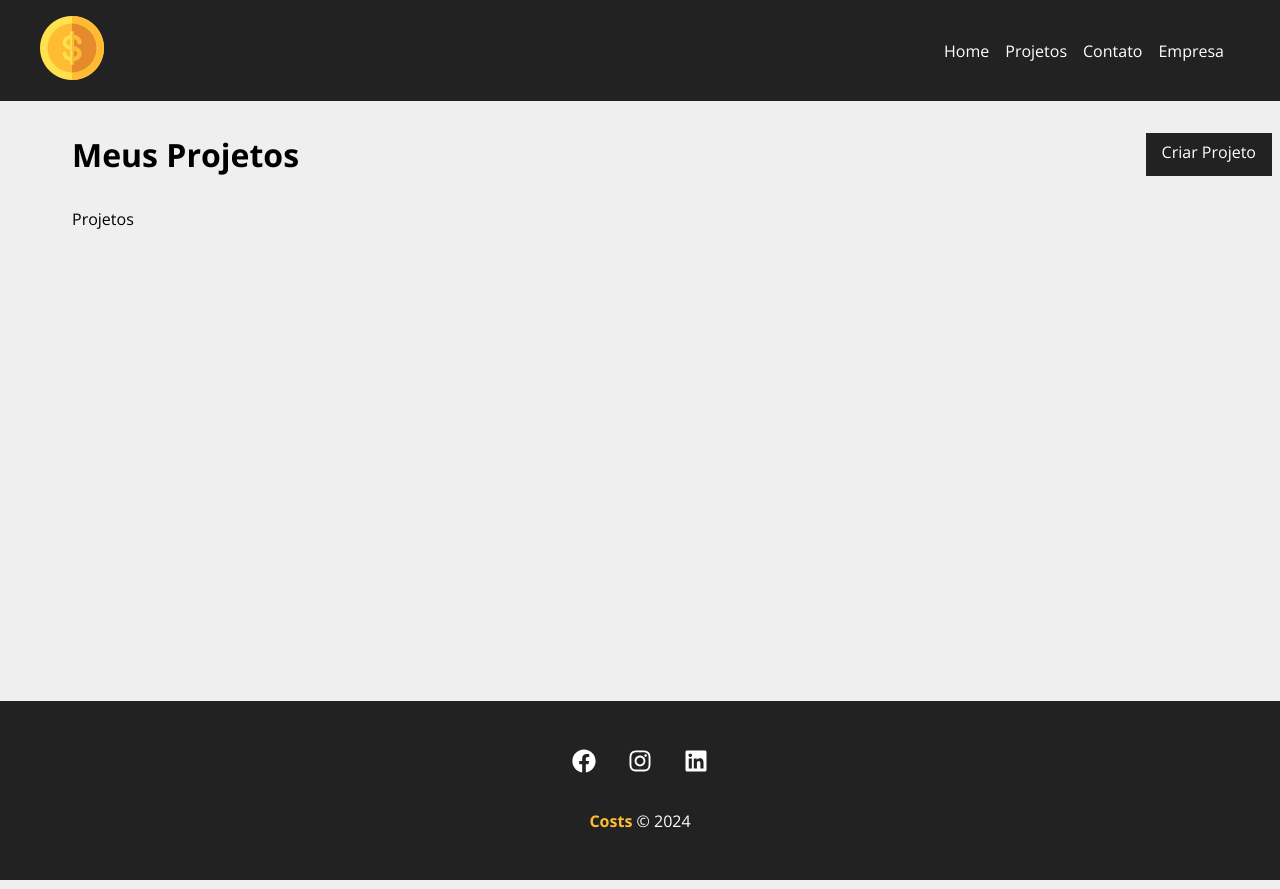
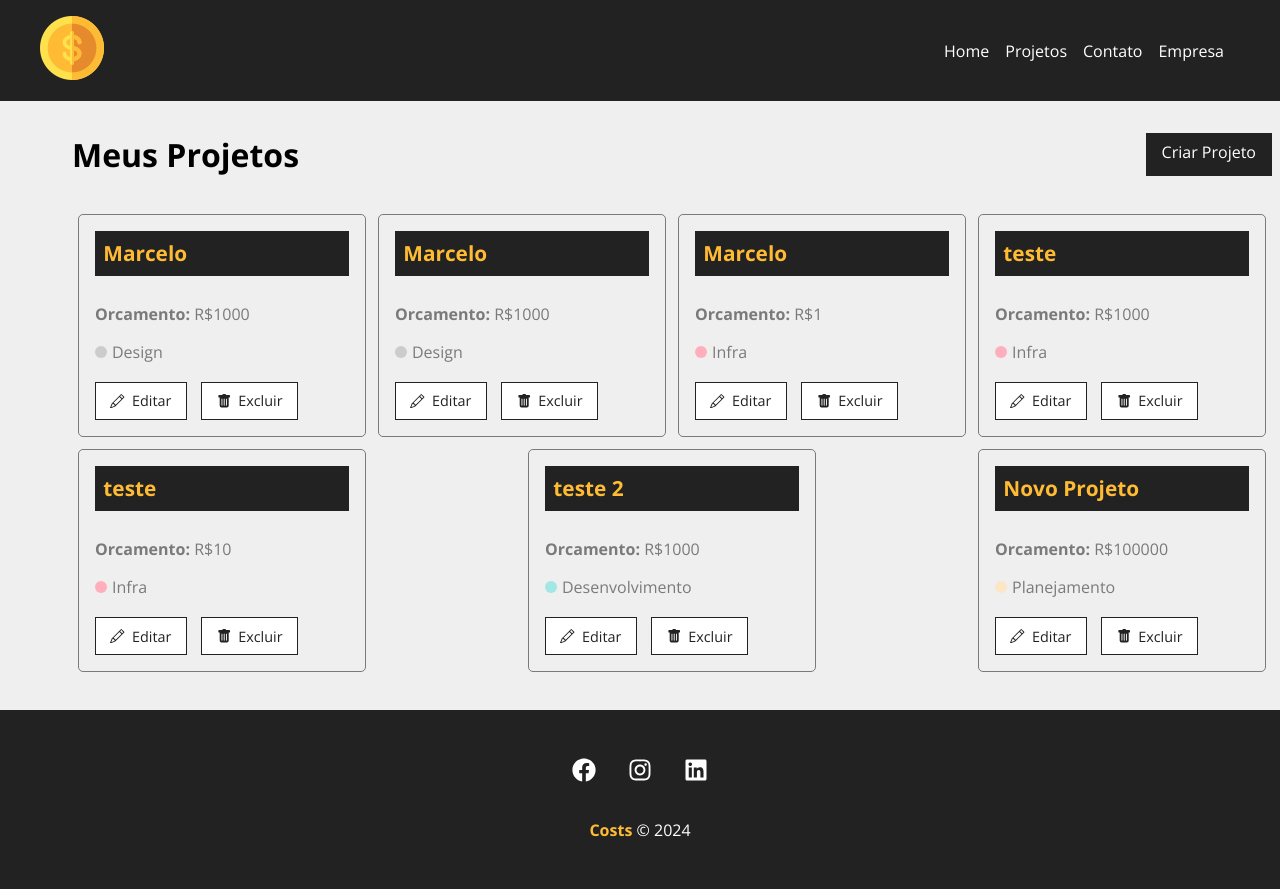
Before and after one commit to MarceloRother/Brincando-com-React, a React (Create React App) app in the folder costs/: page /projects in a window 1280 px wide. Shown: the top 889 px of the page. Built offline with nearby package versions, Linux system fonts and the light colour scheme; data requests are answered from the project's data file.

Commit message:
Resgatando projetos do banco de dados - Aula 10

```diff
--- a/costs/db.json
+++ b/costs/db.json
@@ -65,6 +65,17 @@
       },
       "cost": 0,
       "services": []
+    },
+    {
+      "id": "f68a",
+      "name": "Novo Projeto",
+      "budget": "100000",
+      "category": {
+        "id": "4",
+        "name": "Planejamento"
+      },
+      "cost": 0,
+      "services": []
     }
   ],
   "categories": [
--- a/costs/src/components/pages/Projects.js
+++ b/costs/src/components/pages/Projects.js
@@ -1,30 +1,58 @@
 import { useLocation } from "react-router-dom";
 
+import { useState, useEffect } from "react";
+
 import Message from "../layout/Message";
-import Container from "../layout/Container"
+import Container from "../layout/Container";
 import LinkButton from "../layout/LinkButton";
+import ProjectCard from "../project/ProjectCard";
 
-import styles from './Projects.module.css'
+import styles from "./Projects.module.css";
 
 function Projects() {
+  const [projects, setProjects] = useState([]);
 
-  const location = useLocation()
-  let message = ''
-  if(location.state) {
-    message = location.state.message
+  const location = useLocation();
+  let message = "";
+  if (location.state) {
+    message = location.state.message;
   }
+
+  useEffect(() => {
+    fetch("http://localhost:5000/projects", {
+      method: "GET",
+      headers: {
+        "Content-Type": "application/json",
+      },
+    })
+      .then((resp) => resp.json())
+      .then((data) => {
+        console.log(data);
+        setProjects(data);
+      })
+      .catch((err) => console.log(err));
+  }, []);
   return (
     <div className={styles.project_container}>
       <div className={styles.title_container}>
         <h1>Meus Projetos</h1>
-        <LinkButton to="/newproject" text="Criar Projeto"/>
+        <LinkButton to="/newproject" text="Criar Projeto" />
       </div>
       {message && <Message type="success" msg={message} />}
       <Container custimClass="start">
-          <p>Projetos</p>
+        {projects.length > 0 &&
+          projects.map((project) => (
+            <ProjectCard
+              name={project.name}
+              id={project.id}
+              budget={project.budget}
+              category={project.category.name}
+              key={project.id}
+            />
+          ))}
       </Container>
     </div>
-    )
+  );
 }
 
 export default Projects;
--- /dev/null
+++ b/costs/src/components/project/ProjectCard.js
@@ -0,0 +1,29 @@
+import { Link } from 'react-router-dom'
+
+import styles from './ProjectCard.module.css'
+
+import { BsPencil, BsFillTrashFill } from 'react-icons/bs'
+
+function ProjectCard({id, name, budget, category, handleRemove}) {
+    return (
+        <div className={styles.project_card}>
+            <h4>{name}</h4>
+            <p>
+                <span>Orcamento:</span> R${budget}
+            </p>
+            <p className={styles.category_text}>
+                <span className={`${styles[category.toLowerCase()]}`}></span> {category}
+            </p>
+            <div className={styles.project_card_actions}>
+                <Link to="/">
+                    <BsPencil/> Editar
+                </Link>
+                <button>
+                    <BsFillTrashFill /> Excluir
+                </button>
+            </div>
+        </div>
+    )
+}
+
+export default ProjectCard
--- /dev/null
+++ b/costs/src/components/project/ProjectCard.module.css
@@ -0,0 +1,91 @@
+.project_card {
+    padding: 1em;
+    border: 1px solid #7a7a7a;
+    border-radius: 5px;
+    width: 24%;
+    margin: 0.5%;
+}
+
+.project_card h4 {
+    background-color: #222;
+    color: #ffbb33;
+    padding: .4em;
+    margin-bottom: 1.3em;
+    font-size: 1.3em;
+}
+
+.project_card p {
+    color: #7a7a7a;
+    margin-bottom: 1em;
+}
+
+.project_card p span {
+    font-weight: bold;
+}
+
+.category_text {
+    display: flex;
+    align-items: center;
+}
+
+.category_text span {
+    display: block;
+    width: 12px;
+    height: 12px;
+    border-radius: 50%;
+    background-color: #ccc;
+    margin-right: 5px;
+}
+
+.category_text .infra {
+    background-color: #FFAEBC;
+
+}
+
+.category_text .desenvolvimento {
+    background-color: #a0e7e5;
+
+}
+
+.category_text .desing {
+    background-color: #b4f4e8;
+
+}
+
+.category_text .planejamento {
+    background-color: #fbe7c6;
+
+}
+
+.project_card_actions {
+    margin-top: 1.2em;
+    display: flex;
+    align-items: center;
+}
+
+.project_card_actions a,
+.project_card_actions button {
+    text-decoration: none;
+    border: none;
+    background-color: #fff;
+    color: #222;
+    font-size: .9em;
+    padding: .6em 1em;
+    margin-right: 1em;
+    cursor: pointer;
+    border: 1px solid #222;
+    display: flex;
+    align-items: center;
+    justify-content: center;
+    transition: 0.5s;
+}
+
+.project_card_actions svg {
+    margin-right:  .5em;
+}
+
+.project_card_actions a:hover,
+.project_card_actions button:hover {
+    background-color: #222;
+    color: #ffbb33;
+}
```
Lines whose indentation alone changed are shown as unchanged.
